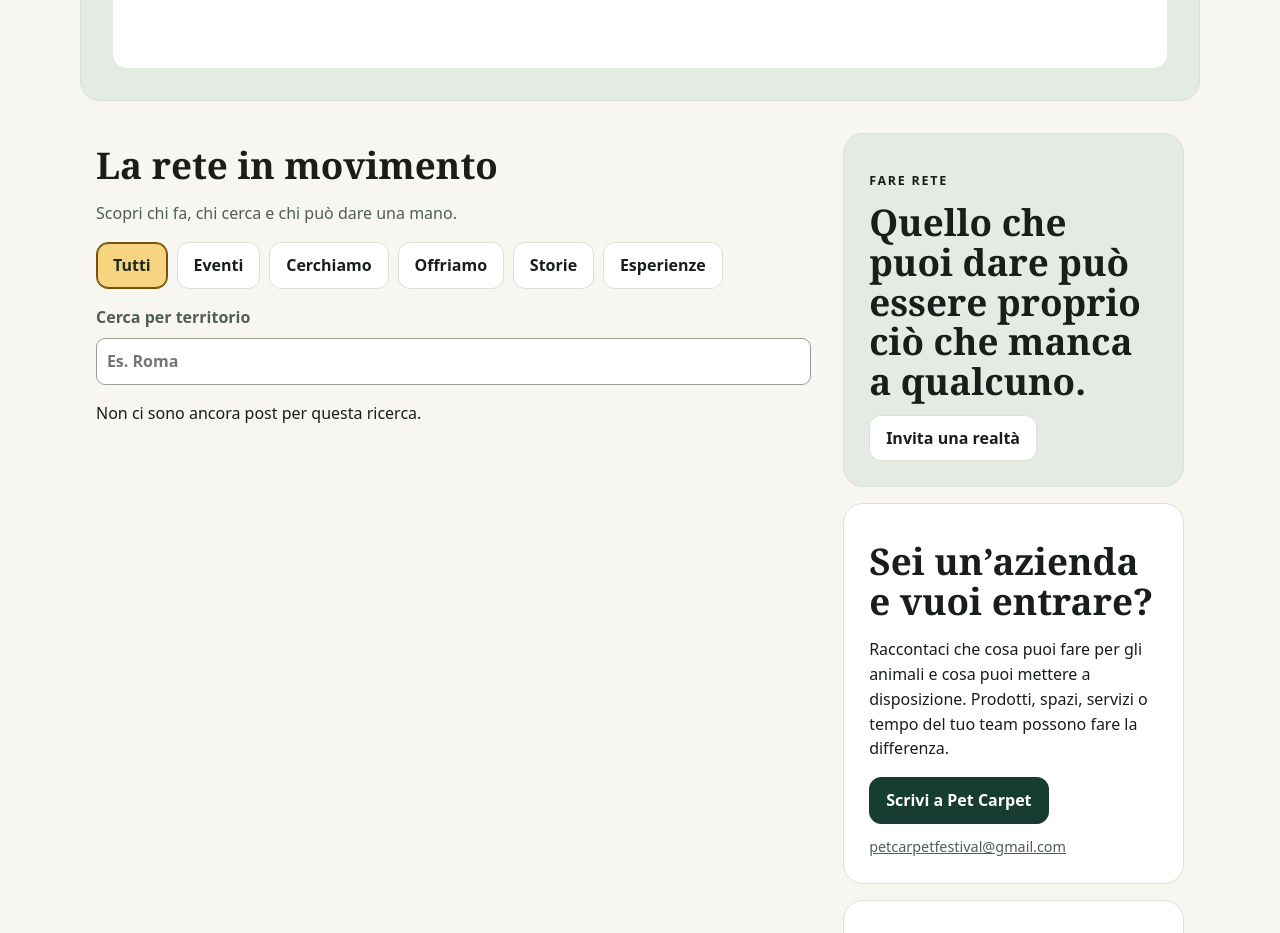
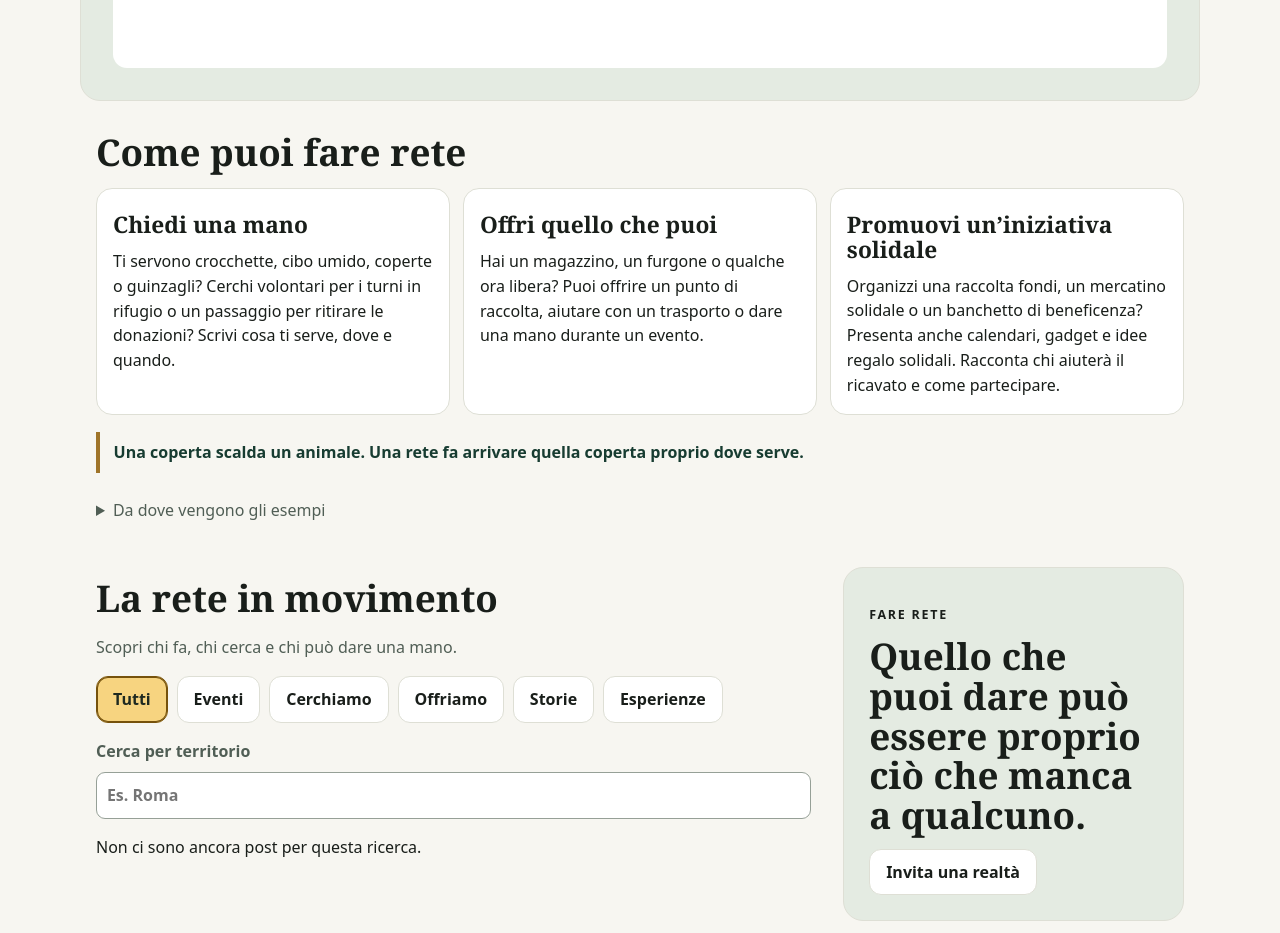
Before and after one commit to fontanavalentino/VPET, a website: page VPET_CON_GUIDA_E_VIDEO (1)/network/index.html in a window 1280 px wide. Shown: the part 1220-2153 px from the top of the page. Drawn offline with Linux system fonts and the light colour scheme; no server answers.

Commit message:
Show practical association appeals, offers and fundraising examples in VPET

```diff
--- a/VPET_CON_GUIDA_E_VIDEO (1)/network/index.html
+++ b/VPET_CON_GUIDA_E_VIDEO (1)/network/index.html
@@ -36,6 +36,21 @@
 <button type="button" id="display-next" aria-label="Messaggio successivo">Successivo</button>
 <span id="display-position"></span>
 </div>
+</section>
+<section class="network-examples" aria-labelledby="examples-title">
+<h2 id="examples-title">Come puoi fare rete</h2>
+<div class="example-grid">
+<article><h3>Chiedi una mano</h3><p>Ti servono crocchette, cibo umido, coperte o guinzagli? Cerchi volontari per i turni in rifugio o un passaggio per ritirare le donazioni? Scrivi cosa ti serve, dove e quando.</p></article>
+<article><h3>Offri quello che puoi</h3><p>Hai un magazzino, un furgone o qualche ora libera? Puoi offrire un punto di raccolta, aiutare con un trasporto o dare una mano durante un evento.</p></article>
+<article><h3>Promuovi un’iniziativa solidale</h3><p>Organizzi una raccolta fondi, un mercatino solidale o un banchetto di beneficenza? Presenta anche calendari, gadget e idee regalo solidali. Racconta chi aiuterà il ricavato e come partecipare.</p></article>
+</div>
+<p class="examples-quote">Una coperta scalda un animale. Una rete fa arrivare quella coperta proprio dove serve.</p>
+<details class="example-sources"><summary>Da dove vengono gli esempi</summary><ul>
+<li><a href="https://www.enpapistoia.it/?page_id=767">ENPA Pistoia · Come aiutarci</a></li>
+<li><a href="https://www.csvlombardia.it/pavia/post/sos-materiali-per-il-rifugio/">CSV Lombardia · Raccolta di materiali per il rifugio</a></li>
+<li><a href="https://www.csvlombardia.it/milano/mi-per-approfondire/mi-per-approfondire-eventi/post/mercatino-di-natale-enpa-milano/">CSV Lombardia · Mercatino solidale ENPA</a></li>
+<li><a href="https://www.oipa.org/italia/sostienici/natale-solidale/">OIPA Italia · Calendari solidali</a></li>
+</ul></details>
 </section>
 <div class="layout">
 <section aria-labelledby="feed-title">
--- a/VPET_CON_GUIDA_E_VIDEO (1)/network/network.css
+++ b/VPET_CON_GUIDA_E_VIDEO (1)/network/network.css
@@ -65,3 +65,11 @@ form input,form select,form textarea,.territory input{min-width:0}
 
 .hero-copy .hero-example{border-left:3px solid var(--gold);padding-left:1rem}
 .hero-copy .hero-access{font-size:1rem;margin-bottom:.5rem}
+.network-examples{max-width:1120px;margin:2rem auto 0;padding:0 1rem}
+.example-grid{display:grid;grid-template-columns:repeat(3,minmax(0,1fr));gap:.8rem;margin-top:1rem}
+.example-grid article{border:1px solid var(--line);border-radius:16px;background:#fff;padding:1rem;overflow-wrap:anywhere}
+.example-grid article p{margin:.7rem 0 0}
+.examples-quote{border-left:4px solid #9f7429;padding:.5rem .85rem;margin:1.1rem 0;color:var(--green);font-weight:700}
+.example-sources summary{cursor:pointer;min-height:44px;padding:.45rem 0;color:var(--mute)}
+.example-sources li+li{margin-top:.4rem}
+@media(max-width:760px){.example-grid{grid-template-columns:minmax(0,1fr)}}
```
Also changed, not shown: VPET_CON_GUIDA_E_VIDEO (1)/tests/vpet-network.spec.js (+2 -0 lines).
